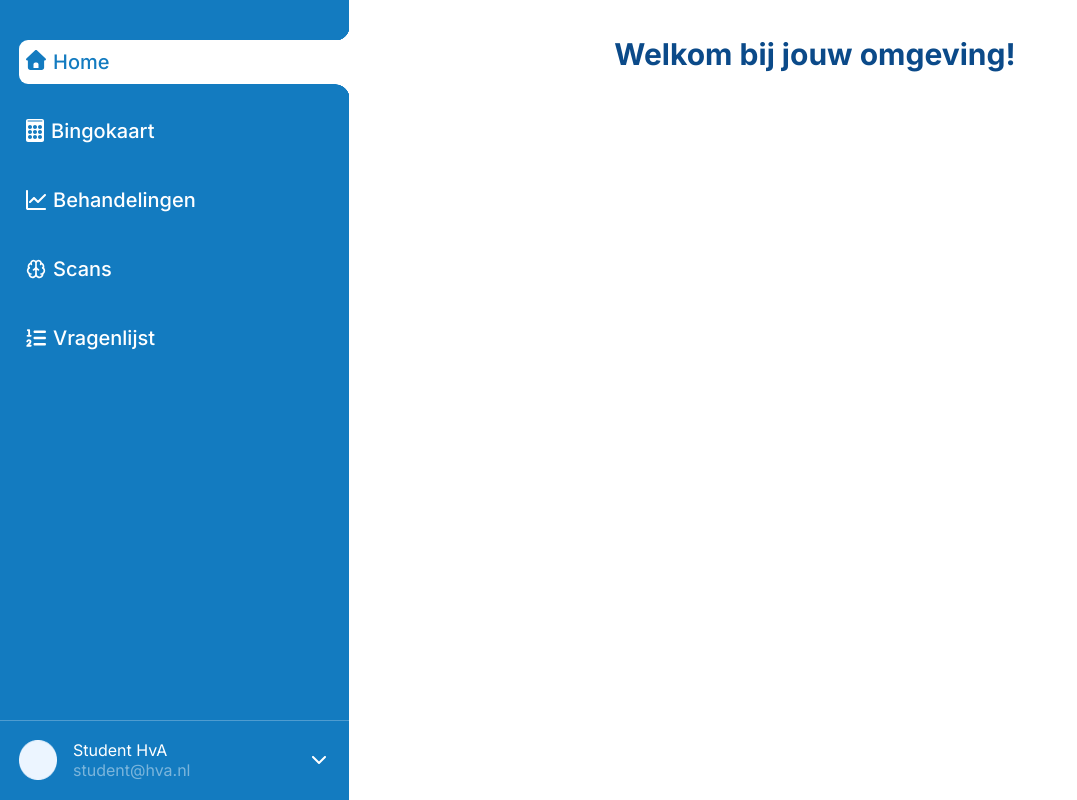
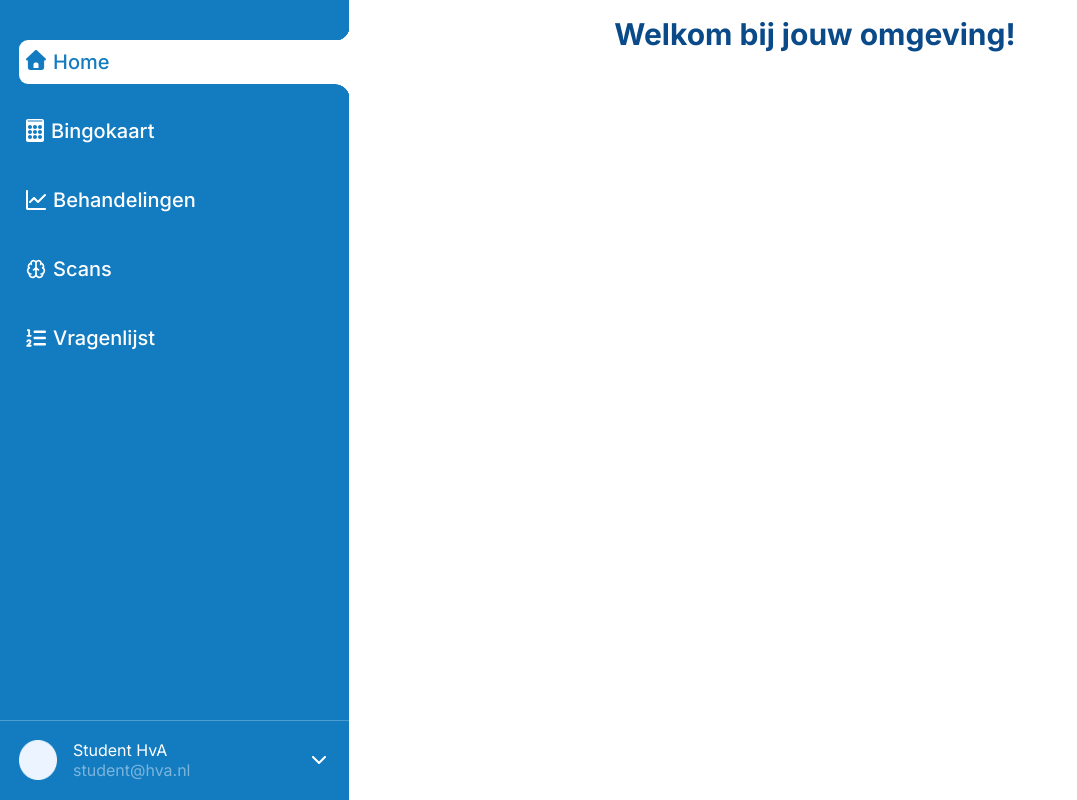
Before and after one commit to fdnd-agency/herstelkompas, a SvelteKit app: page / in a window 1280 px wide. Shown: the whole page, without its empty margins (0-1077 px from the left). Built offline with nearby package versions, Linux system fonts and the light colour scheme.

Commit message:
Minor tweaks #39
Minor tweaks #39

```diff
--- a/static/css/globals.css
+++ b/static/css/globals.css
@@ -25,10 +25,11 @@
 }
 
 main{
-	padding: 20px;
+  padding: 0;
   container-name: main-container;
   container-type: inline-size;
 }
+
 @media (min-width: 850px){
   main{
     display: inline-block;
--- a/static/stylesheet.css
+++ b/static/stylesheet.css
@@ -46,4 +46,5 @@
   --text-size-md: clamp(1rem, 2vw, 16px);
   --text-size-lg: clamp(1.125rem, 2.25vw, 18px);
   --text-size-xl: clamp(1.4rem, 2.5vw, 30px);
+   --text-size-bingo: clamp(0.6rem, 1.2vw, 0.75rem);
 }
```
Lines whose indentation alone changed are shown as unchanged.
